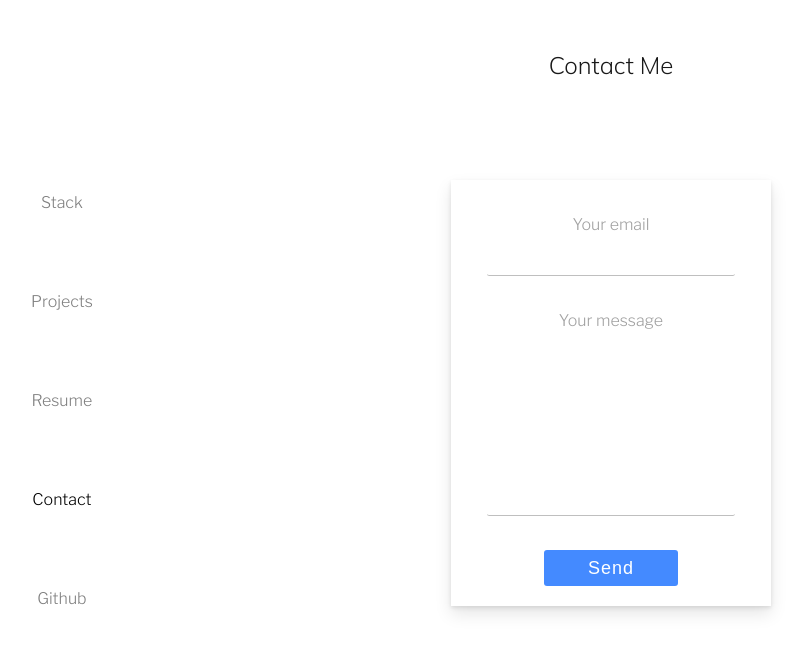
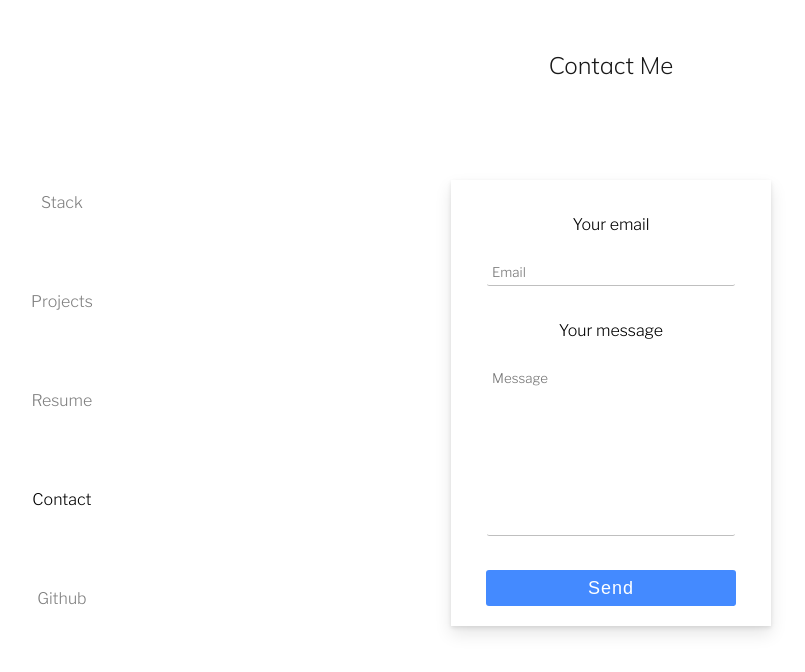
Before and after one commit to Gabriel-Cz/portfolio-website, a Nuxt app: page /contact in a window 1280 px wide. Shown: the top 672 px of the page, without its empty margins (29-834 px from the left). Built offline with nearby package versions, Linux system fonts and the light colour scheme.

Commit message:
Contact form design and layout changes, local meta titles for each page

```diff
--- a/components/TheContactForm.vue
+++ b/components/TheContactForm.vue
@@ -14,6 +14,7 @@
                     <input class="input"
                       type="email"
                       name="_replyto"
+                      placeholder="Email"
                     />
                 </div>
               </div>
@@ -23,10 +24,11 @@
                 </div>
                 <div class="inputWrapper">
                     <textarea
-                    rows="10"
+                      rows="10"
                       form="contactForm"
                       class="input textarea"
                       name="message"
+                      placeholder="Message"
                     >
                     </textarea>
                 </div>
@@ -76,11 +78,12 @@ $fontFamily: 'Libre Franklin', sans-serif;
         .label {
             text-align: center;
             padding: 15px 5px;
-            color: rgba($color: gray, $alpha: 0.75);
+            color: rgba($color: rgb(0, 0, 0), $alpha: 1);
         }
         .inputWrapper {
             width: 100%;
             .input {
+              margin-top: 10px;
               width: 100%;
               padding: 5px 5px;
               border-radius: 2.5px;
@@ -105,15 +108,17 @@ $fontFamily: 'Libre Franklin', sans-serif;
             letter-spacing: 1px;
             font-size: large;
             padding: 7.5px 10px;
-            width: 50%;
             border-radius: 3px;
             border: none;
+            width: 100%;
+            margin-left: 9px;
+            margin-right: 9px;
             color: rgba($color: rgb(255, 255, 255), $alpha: 1);
             transition: ease-in-out 0.3s;
             &:hover {
                 transition: ease-in-out 0.3s;
                 cursor: pointer;
-                background: rgba($color: #2979FF, $alpha: 1.0);
+                background: rgba($color: #1d64df, $alpha: 1.0);
             }
     }
     }
--- a/nuxt.config.js
+++ b/nuxt.config.js
@@ -7,14 +7,14 @@ export default {
 
   // Global page headers: https://go.nuxtjs.dev/config-head
   head: {
-    title: 'Gabriel Cz | Portfolio',
+    title: 'Gabriel Cz',
     htmlAttrs: {
       lang: 'en'
     },
     meta: [
       { charset: 'utf-8' },
       { name: 'viewport', content: 'width=device-width, initial-scale=1' },
-      { hid: 'description', name: 'description', content: '' }
+      { hid: 'description', name: 'description', content: "Gabriel Cz's website" }
     ],
     link: [
       { rel: 'icon', type: 'image/x-icon', href: '/favicon.ico' },
--- a/pages/contact.vue
+++ b/pages/contact.vue
@@ -18,6 +18,9 @@ import ThePagesHeader from '@/components/ThePagesHeader.vue';
         components: {
             TheContactForm,
             ThePagesHeader,
+        },
+        head: {
+            title: 'Gabriel Cz | Contact'
         }
     }
 </script>
--- a/pages/projects/index.vue
+++ b/pages/projects/index.vue
@@ -34,6 +34,9 @@ import ThePagesHeader from "~/components/ThePagesHeader.vue"
           projectsData: [],
           error: ""
         }),
+        head: {
+            title: "Gabriel Cz | Projects"
+        },
         async fetch() {
             try {
                 let response = await this.$axios.get('/featured-projects');
--- a/pages/resume.vue
+++ b/pages/resume.vue
@@ -9,7 +9,7 @@
           <div v-else>
             {{ content }}
             <br/>
-            You can see the stack with i've been worked so far in <NuxtLink class="nuxt-link" to="/techStack">Stack.</NuxtLink>
+            You can see the stack with i've been worked so far in <NuxtLink class="nuxt-link" to="/tech-stack">Stack.</NuxtLink>
           </div>
         </div>
       </div>
@@ -25,6 +25,9 @@ export default {
     content: "",
     error: "",
   }),
+  head: {
+    title: "Gabriel Cz | Resume"
+  },
   components: {
     ThePagesHeader,
   },
--- a/pages/tech-stack.vue
+++ b/pages/tech-stack.vue
@@ -29,6 +29,9 @@ export default {
         techStackData: [],
         error: ""
     }),
+    head: {
+      title: "Gabriel Cz | Tech Stack"
+    },
     components: {
         TechStackComponent,
         ThePagesHeader,
```
